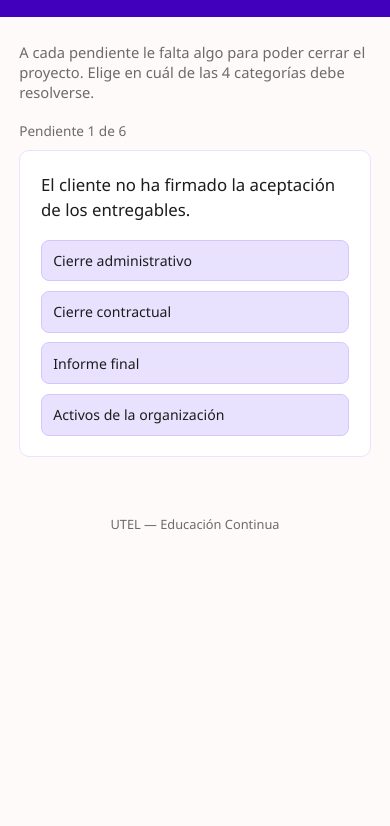
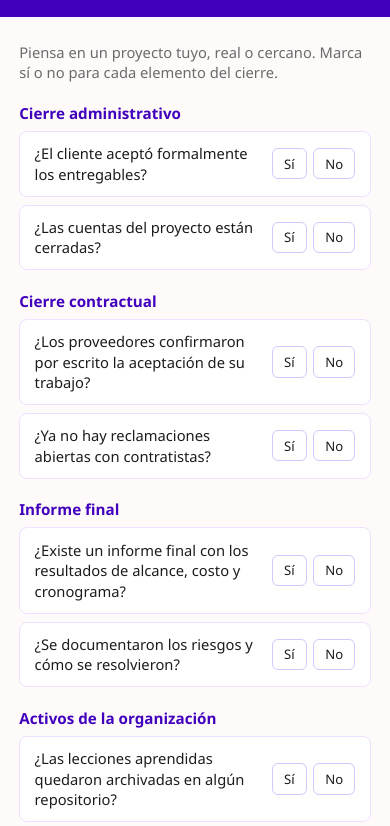
Before and after one commit to maravilla9/simulador_de_cierre, a plain HTML site: page index.html in a window 390 px wide. Shown: the part 115-941 px from the top of the page. Before the commit the page ends 844 px from the top, so only its background shows below. Drawn offline with Linux system fonts and the light colour scheme.

Commit message:
Update index.html

```diff
--- a/index.html
+++ b/index.html
@@ -3,7 +3,7 @@
 <head>
 <meta charset="UTF-8">
 <meta name="viewport" content="width=device-width, initial-scale=1.0">
-<title>Simulador de Cierre — Módulo 4</title>
+<title>Checklist de Cierre — Módulo 4</title>
 <style>
   :root{
     --purple:#4000BC;
@@ -13,8 +13,6 @@
     --bg:#FFFAFA;
     --ink:#1c1c1c;
     --muted:#6b6b6b;
-    --red:#c62828;
-    --red-light:#fff2f2;
   }
   *{box-sizing:border-box;}
   body{
@@ -40,85 +38,69 @@
   header p.meta{margin:.2rem 0 0;font-size:.82rem;opacity:.88;}
 
   main{
-    max-width:640px;
+    max-width:680px;
     margin:0 auto;
     padding:1.6rem 1.2rem;
     width:100%;
   }
-  .intro{color:var(--muted);font-size:.92rem;margin:0 0 1.2rem;}
+  .intro{color:var(--muted);font-size:.92rem;margin:0 0 1.3rem;}
 
-  .progress{
-    font-size:.85rem;
-    color:var(--muted);
-    margin-bottom:.6rem;
+  .group{
+    margin-bottom:1.3rem;
   }
+  .group h2{
+    font-size:.95rem;
+    color:var(--purple);
+    margin:0 0 .5rem;
+  }
+  .item{
+    display:flex;
+    align-items:center;
+    justify-content:space-between;
+    gap:.8rem;
+    background:#fff;
+    border:1px solid #eee0ff;
+    border-radius:8px;
+    padding:.7rem .9rem;
+    margin-bottom:.5rem;
+  }
+  .item p{
+    margin:0;
+    font-size:.92rem;
+    line-height:1.4;
+  }
+  .toggle{
+    display:flex;
+    gap:.4rem;
+    flex-shrink:0;
+  }
+  .toggle button{
+    border:1px solid #d5c6ff;
+    background:#fff;
+    color:var(--ink);
+    border-radius:6px;
+    padding:.35rem .7rem;
+    font-size:.82rem;
+    font-family:inherit;
+    cursor:pointer;
+  }
+  .toggle button.active-yes{background:var(--green-light);border-color:#8fdc8f;color:#1c7a1c;font-weight:600;}
+  .toggle button.active-no{background:#fff2f2;border-color:#e6a3a3;color:#c62828;font-weight:600;}
 
-  .stage{
+  .summary{
+    margin-top:1.5rem;
     background:#fff;
     border:1px solid #eee0ff;
     border-radius:10px;
-    padding:1.3rem;
+    padding:1.1rem 1.3rem;
+    text-align:center;
   }
-  .prompt{
-    font-size:1.05rem;
-    line-height:1.5;
-    margin:0 0 1.1rem;
-  }
-  .options{
-    display:grid;
-    grid-template-columns:1fr 1fr;
-    gap:.6rem;
-  }
-  @media (max-width:420px){
-    .options{grid-template-columns:1fr;}
-  }
-  .opt{
-    background:var(--purple-light);
-    border:1px solid #d5c6ff;
-    border-radius:8px;
-    padding:.65rem .7rem;
-    font-size:.88rem;
-    text-align:left;
-    cursor:pointer;
-    color:var(--ink);
-    font-family:inherit;
-  }
-  .opt:disabled{cursor:default;}
-  .opt.correct{background:var(--green-light);border-color:#8fdc8f;}
-  .opt.incorrect{background:var(--red-light);border-color:#e6a3a3;}
-
-  .feedback{
-    margin-top:1rem;
-    padding:.8rem .9rem;
-    border-radius:8px;
-    font-size:.9rem;
-    line-height:1.4;
-  }
-  .feedback.ok{background:var(--green-light);color:#1c7a1c;}
-  .feedback.no{background:var(--red-light);color:var(--red);}
-
-  .next{
-    margin-top:1rem;
-    background:var(--purple);
-    color:#fff;
-    border:none;
-    border-radius:6px;
-    padding:.6rem 1.1rem;
-    font-size:.9rem;
-    font-weight:600;
-    cursor:pointer;
-  }
-
-  .result{
-    text-align:center;
-    padding:2rem 1rem;
-  }
-  .result .big{
-    font-size:2.2rem;
+  .summary .big{
+    font-size:1.8rem;
     font-weight:700;
     color:var(--purple);
   }
-  .result p{color:var(--muted);font-size:.95rem;}
+  .summary p{color:var(--muted);font-size:.9rem;margin:.3rem 0 0;}
 
   footer{
     text-align:center;
@@ -133,123 +115,109 @@
 <header>
   <img src="https://i.postimg.cc/FKz4sz2C/logoutelsinfondo.png" alt="UTEL">
   <div class="title-block">
-    <h1>Simulador de Cierre</h1>
+    <h1>Checklist de Cierre</h1>
     <p class="subject">Módulo 4. La Dirección de Proyectos Fases 4 y 5 — Semana 4</p>
     <p class="meta">Profesor: Dr. Armando Sandoval Maravilla</p>
   </div>
 </header>
 
 <main>
-  <p class="intro">A cada pendiente le falta algo para poder cerrar el proyecto. Elige en cuál de las 4 categorías debe resolverse.</p>
-  <div class="progress" id="progress"></div>
-  <div id="stageWrap"></div>
+  <p class="intro">Piensa en un proyecto tuyo, real o cercano. Marca sí o no para cada elemento del cierre.</p>
+
+  <div id="groups"></div>
+
+  <div class="summary">
+    <div class="big"><span id="yesCount">0</span> / <span id="totalCount">0</span></div>
+    <p>elementos de cierre que sí tienes</p>
+  </div>
 </main>
 
 <footer>UTEL — Educación Continua</footer>
 
 <script>
-const items = [
-  { id: 1, text: "El cliente no ha firmado la aceptación de los entregables.", cat: "administrativo" },
-  { id: 2, text: "Las cuentas del proyecto siguen abiertas en el sistema contable.", cat: "administrativo" },
-  { id: 3, text: "Hay una reclamación de pago pendiente con un contratista.", cat: "contractual" },
-  { id: 4, text: "Nadie documentó si se cumplió el presupuesto ni por qué varió.", cat: "informe" },
-  { id: 5, text: "No existe un resumen de qué riesgos aparecieron y cómo se resolvieron.", cat: "informe" },
-  { id: 6, text: "Las lecciones aprendidas están solo en un chat de WhatsApp del equipo.", cat: "activos" },
+const groups = [
+  {
+    title: "Cierre administrativo",
+    items: [
+      "¿El cliente aceptó formalmente los entregables?",
+      "¿Las cuentas del proyecto están cerradas?",
+    ],
+  },
+  {
+    title: "Cierre contractual",
+    items: [
+      "¿Los proveedores confirmaron por escrito la aceptación de su trabajo?",
+      "¿Ya no hay reclamaciones abiertas con contratistas?",
+    ],
+  },
+  {
+    title: "Informe final",
+    items: [
+      "¿Existe un informe final con los resultados de alcance, costo y cronograma?",
+      "¿Se documentaron los riesgos y cómo se resolvieron?",
+    ],
+  },
+  {
+    title: "Activos de la organización",
+    items: [
+      "¿Las lecciones aprendidas quedaron archivadas en algún repositorio?",
+      "¿Los documentos de cierre y operación se entregaron a quien los va a usar?",
+    ],
+  },
 ];
 
-const options = [
-  { cat: "administrativo", label: "Cierre administrativo" },
-  { cat: "contractual", label: "Cierre contractual" },
-  { cat: "informe", label: "Informe final" },
-  { cat: "activos", label: "Activos de la organización" },
-];
+const state = {};
+let idCounter = 0;
 
-const feedback = {
-  administrativo: "Es cierre administrativo: entregables, cuentas y recursos del proyecto.",
-  contractual: "Es cierre contractual: acuerdos, reclamaciones y documentación con proveedores.",
-  informe: "Va en el informe final: evidencia de alcance, costo, cronograma o riesgos.",
-  activos: "Es actualización de activos de la organización: queda como conocimiento para futuros proyectos.",
-};
+const groupsWrap = document.getElementById("groups");
+let total = 0;
 
-let order = [];
-let current = 0;
-let score = 0;
+groups.forEach(group => {
+  const g = document.createElement("div");
+  g.className = "group";
+  const h2 = document.createElement("h2");
+  h2.textContent = group.title;
+  g.appendChild(h2);
 
-function shuffle(arr) {
-  const a = [...arr];
-  for (let i = a.length - 1; i > 0; i--) {
-    const j = Math.floor(Math.random() * (i + 1));
-    [a[i], a[j]] = [a[j], a[i]];
-  }
-  return a;
-}
+  group.items.forEach(text => {
+    total++;
+    const id = "q" + (idCounter++);
+    state[id] = null;
 
-function start() {
-  order = shuffle(items);
-  current = 0;
-  score = 0;
-  renderStage();
-}
-
-function renderProgress() {
-  document.getElementById("progress").textContent =
-    current < order.length ? `Pendiente ${current + 1} de ${order.length}` : "";
-}
-
-function renderStage() {
-  renderProgress();
-  const wrap = document.getElementById("stageWrap");
-  if (current >= order.length) {
-    wrap.innerHTML = `
-      <div class="stage result">
-        <div class="big">${score} / ${order.length}</div>
-        <p>pendientes bien clasificados</p>
-        <button class="next" id="restartBtn">Repetir actividad</button>
+    const item = document.createElement("div");
+    item.className = "item";
+    item.innerHTML = `
+      <p>${text}</p>
+      <div class="toggle">
+        <button data-id="${id}" data-val="si">Sí</button>
+        <button data-id="${id}" data-val="no">No</button>
       </div>`;
-    document.getElementById("restartBtn").addEventListener("click", start);
-    return;
-  }
-
-  const item = order[current];
-  wrap.innerHTML = `
-    <div class="stage">
-      <p class="prompt">${item.text}</p>
-      <div class="options">
-        ${options.map(o => `<button class="opt" data-cat="${o.cat}">${o.label}</button>`).join("")}
-      </div>
-      <div id="fb"></div>
-    </div>`;
-
-  wrap.querySelectorAll(".opt").forEach(btn => {
-    btn.addEventListener("click", () => answer(item, btn));
-  });
-}
-
-function answer(item, btn) {
-  const chosen = btn.dataset.cat;
-  const isCorrect = chosen === item.cat;
-  if (isCorrect) score++;
-
-  document.querySelectorAll(".opt").forEach(b => {
-    b.disabled = true;
-    if (b.dataset.cat === item.cat) b.classList.add("correct");
-    else if (b === btn) b.classList.add("incorrect");
+    g.appendChild(item);
   });
 
-  const fb = document.getElementById("fb");
-  fb.innerHTML = `
-    <div class="feedback ${isCorrect ? "ok" : "no"}">
-      ${isCorrect ? "Correcto. " : "No era esa. "} ${feedback[item.cat]}
-    </div>
-    <button class="next" id="nextBtn">${current + 1 < order.length ? "Siguiente" : "Ver resultado"}</button>`;
+  groupsWrap.appendChild(g);
+});
 
-  document.getElementById("nextBtn").addEventListener("click", () => {
-    current++;
-    renderStage();
-  });
+document.getElementById("totalCount").textContent = total;
+
+groupsWrap.addEventListener("click", (e) => {
+  const btn = e.target.closest("button[data-id]");
+  if (!btn) return;
+  const id = btn.dataset.id;
+  const val = btn.dataset.val;
+  state[id] = val;
+
+  const siblings = btn.parentElement.querySelectorAll("button");
+  siblings.forEach(s => s.classList.remove("active-yes", "active-no"));
+  btn.classList.add(val === "si" ? "active-yes" : "active-no");
+
+  updateSummary();
+});
+
+function updateSummary() {
+  const yes = Object.values(state).filter(v => v === "si").length;
+  document.getElementById("yesCount").textContent = yes;
 }
-
-start();
 </script>
 </body>
 </html>
```
